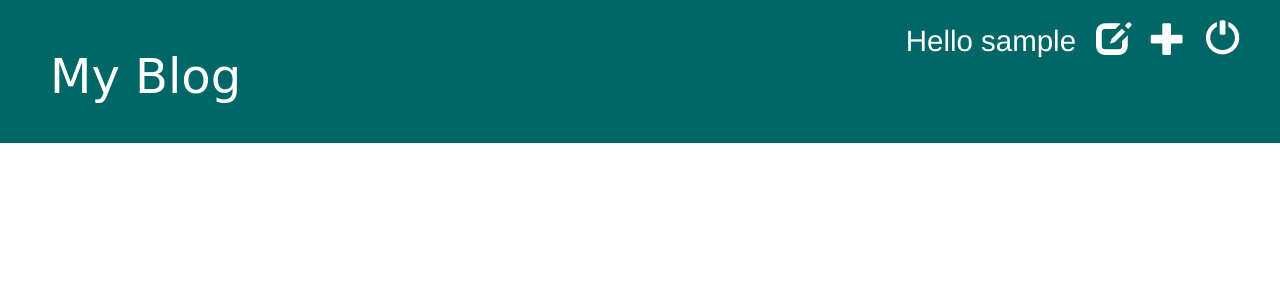
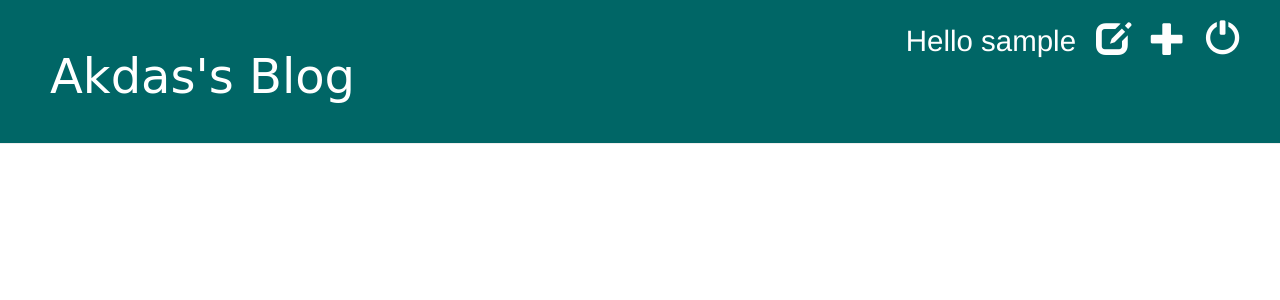
Before and after one commit to MdAkdas/my-first-blog, a Django app: page /drafts/ in a window 1280 px wide. Shown: the top 300 px of the page. Run offline with Django 3.2, Linux system fonts and the light colour scheme; the visitor is signed in with stand-in values (Sample User, id 1); data that the repository does not hold is empty; some libraries are stand-ins or nearby versions; some web fonts are replaced.

Commit message:
Header title

```diff
--- a/blog/templates/blog/base.html
+++ b/blog/templates/blog/base.html
@@ -28,7 +28,7 @@
     {% else %}
         <a href="{% url 'login' %}" class="top-menu"><span class="glyphicon glyphicon-lock"></span></a>
     {% endif %}
-    <h1><a href="/">My Blog</a></h1>
+    <h1><a href="/">Akdas's Blog</a></h1>
 </div>
     <div class="content container">
         <div class="row">
```
